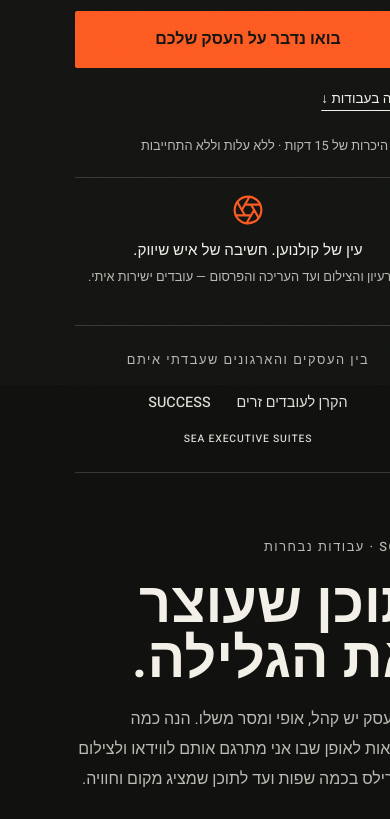
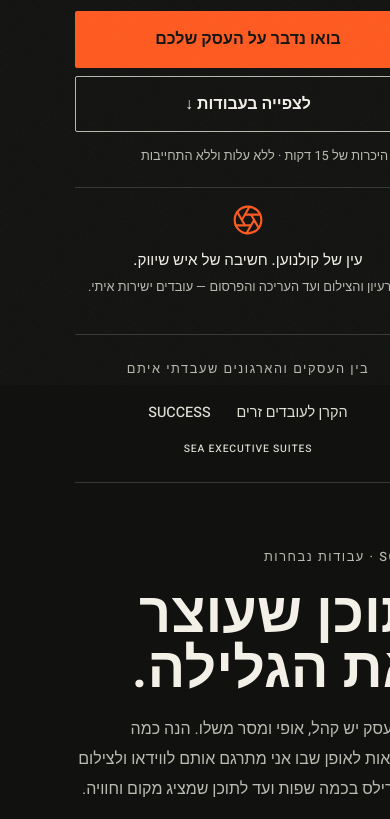
Before and after one commit to itaydile3/shimi, a plain HTML site: page index.html in a window 390 px wide. Shown: the part 915-1734 px from the top of the page. Drawn offline with Linux system fonts and the light colour scheme; grey boxes are pictures that could not be loaded; a web font is replaced by a local one.

Commit message:
Style portfolio link as a secondary button

```diff
--- a/index.html
+++ b/index.html
@@ -39,7 +39,7 @@
       rel="stylesheet"
     />
     <link rel="preload" as="image" href="assets/hero-poster.webp" type="image/webp" />
-    <link rel="stylesheet" href="styles.css?v=16" />
+    <link rel="stylesheet" href="styles.css?v=17" />
     <script>
       document.documentElement.classList.add("js");
       try {
@@ -81,7 +81,7 @@ like a film.">בואו נצלם אותו
           <p class="lede" data-he="אני שימי לוי, בעל תואר בקולנוע. אני יוצר וידאו ותוכן שמציגים את העסק שלכם במיטבו — ומשלב אותם בשיווק שמכוון לקהל ולמטרות שלכם." data-en="I’m Shimi Levy, a cinema graduate. I create video and content that show your business at its best, backed by marketing shaped around your audience and goals.">אני שימי לוי, בעל תואר בקולנוע. אני יוצר וידאו ותוכן שמציגים את העסק שלכם במיטבו — ומשלב אותם בשיווק שמכוון לקהל ולמטרות שלכם.</p>
           <div class="hero-actions">
             <a class="btn btn-lg js-wa" data-wa="hero" data-he="בואו נדבר על העסק שלכם" data-en="Let’s talk about your business">בואו נדבר על העסק שלכם</a>
-            <a class="text-link" href="#work" data-he="לצפייה בעבודות ↓" data-en="Explore the work ↓">לצפייה בעבודות ↓</a>
+            <a class="btn btn-lg btn-secondary" href="#work" data-he="לצפייה בעבודות ↓" data-en="Explore the work ↓">לצפייה בעבודות ↓</a>
           </div>
           <p class="micro" data-he="שיחת היכרות של 15 דקות · ללא עלות וללא התחייבות" data-en="A free 15-minute introduction · No commitment">שיחת היכרות של 15 דקות · ללא עלות וללא התחייבות</p>
           <div class="hero-credential"><span class="frame-mark" aria-hidden="true"><svg viewBox="0 0 24 24" fill="none" stroke="currentColor" stroke-width="1.6" stroke-linecap="round" stroke-linejoin="round" focusable="false"><circle cx="12" cy="12" r="10" /><path d="m14.31 8 5.74 9.94M9.69 8h11.48M7.38 12l5.74-9.94M9.69 16 3.95 6.06M14.31 16H2.83M16.62 12l-5.74 9.94" /></svg></span><div><strong data-he="עין של קולנוען. חשיבה של איש שיווק." data-en="A filmmaker’s eye. A marketer’s mindset.">עין של קולנוען. חשיבה של איש שיווק.</strong><span data-he="מהרעיון והצילום ועד העריכה והפרסום — עובדים ישירות איתי." data-en="From the idea and shoot to the edit and launch, you work directly with me.">מהרעיון והצילום ועד העריכה והפרסום — עובדים ישירות איתי.</span></div></div>
--- a/styles.css
+++ b/styles.css
@@ -47,7 +47,8 @@ p { text-wrap: pretty; }
 .btn { display: inline-flex; align-items: center; justify-content: center; min-height: 48px; padding: 12px 24px; border-radius: var(--radius); background: var(--accent); color: var(--accent-ink); border: 1px solid transparent; text-decoration: none; font-weight: 600; font-size: .95rem; transition: background .18s; }
 .btn:hover { background: #ff743f; }
 .btn-lg { min-height: 56px; padding: 14px 26px; font-size: 1rem; }
-.text-link { font-size: .95rem; text-underline-offset: 7px; text-decoration-thickness: 1px; padding-block: 12px; }
+.btn-secondary { background: transparent; color: var(--ink); border-color: var(--muted); }
+.btn-secondary:hover { background: var(--bg-2); border-color: var(--ink); }
 .kicker { margin: 0 0 22px; font-size: .8rem; font-weight: 500; letter-spacing: .12em; color: var(--muted); }
 .accent-text { color: var(--accent); }
 .hero { padding-block: 64px 58px; display: grid; grid-template-columns: 1.2fr 1fr; gap: clamp(40px, 6vw, 90px); align-items: center; }
@@ -259,7 +260,6 @@ html.js.motion-ready .reveal:focus-within { opacity: 1; transform: none; }
   .lede { margin-block: 24px; font-size: 1rem; }
   .hero-actions { gap: 8px 20px; }
   .hero-actions .btn { flex: 1 1 250px; }
-  .hero-actions .text-link { font-size: .85rem; }
   .hero-credential { margin-top: 26px; padding-top: 20px; }
   .hero-feature { max-width: none; grid-row: 1; }
   .hero-media { height: clamp(250px, 43svh, 390px); aspect-ratio: auto; }
```
